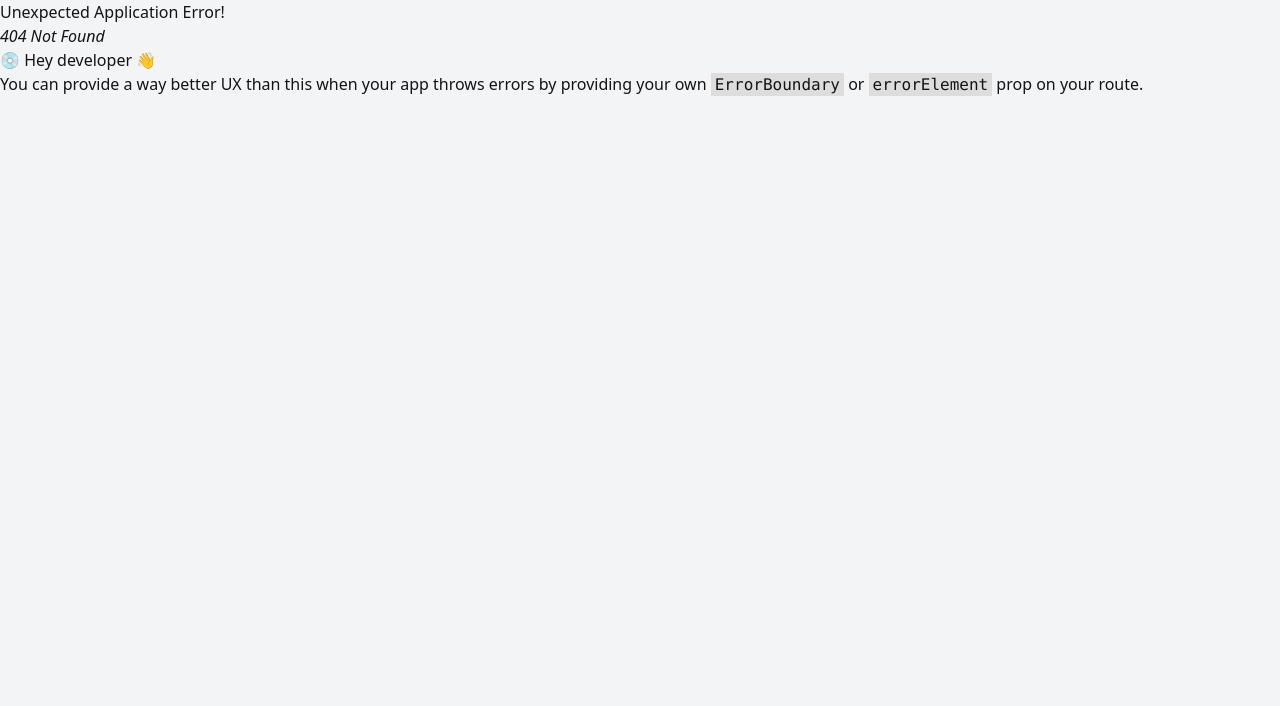
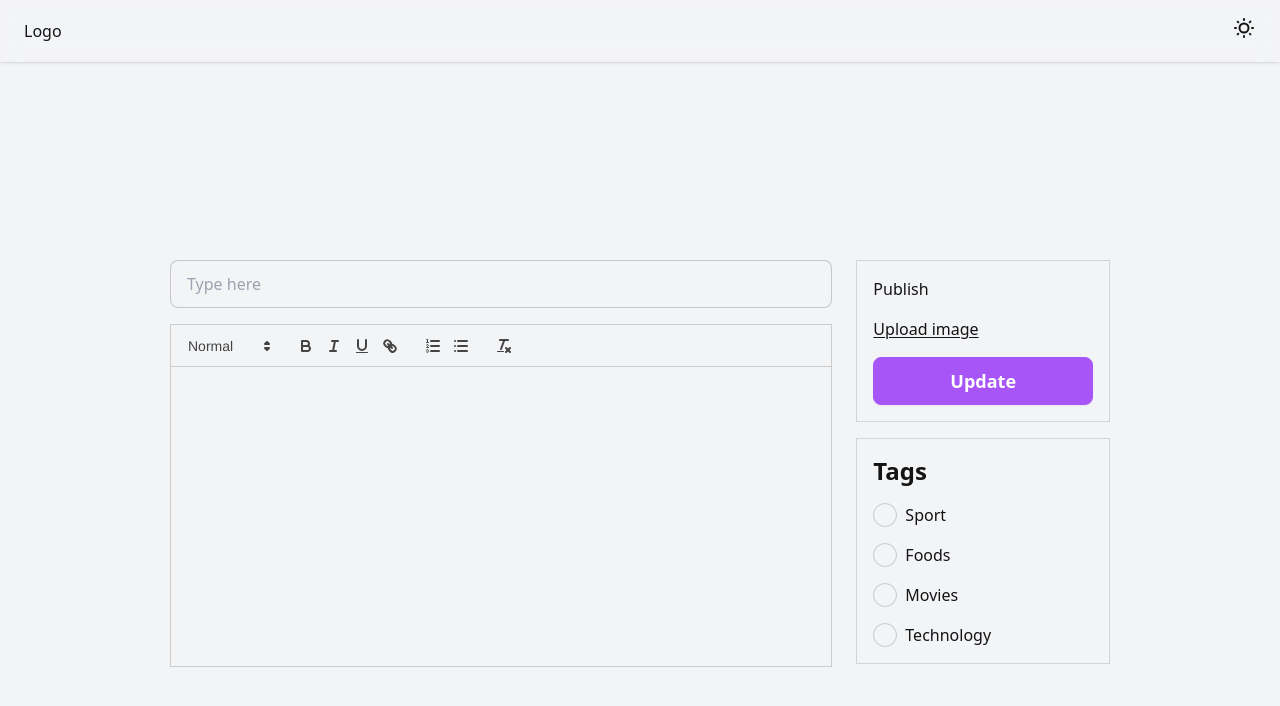
Before and after one commit to sigwaldostepan/project-doscom, a React (Vite) app in the folder frontend/: page /write in a window 1280 px wide. Before the commit this address had no page. Shown: the top 706 px of the page. Built offline with nearby package versions, Linux system fonts and the light colour scheme.

Commit message:
add create post page

```diff
--- a/frontend/package.json
+++ b/frontend/package.json
@@ -13,6 +13,8 @@
     "@tanstack/react-query": "^5.31.0",
     "react": "^18.2.0",
     "react-dom": "^18.2.0",
+    "react-icons": "^5.1.0",
+    "react-quill": "^2.0.0",
     "react-router-dom": "^6.22.3"
   },
   "devDependencies": {
--- /dev/null
+++ b/frontend/src/pages/CreatePost.jsx
@@ -0,0 +1,117 @@
+import { useState } from "react";
+import ReactQuill from "react-quill";
+import "react-quill/dist/quill.snow.css";
+import Button from "../components/Button";
+
+const CreatePost = () => {
+  const [tags, setTags] = useState("");
+  const [value, setValue] = useState("");
+
+  const handleSubmit = (event) => {
+    event.preventDefault();
+
+    console.log(tags);
+  };
+
+  return (
+    <>
+      <main>
+        <div className="h-screen flex items-center justify-center">
+          <div className="w-full flex items-center justify-center">
+            <div className="w-full max-w-[940px] flex gap-6">
+              <div className="w-full max-w-[720px] flex flex-col gap-4">
+                <input
+                  type="text"
+                  placeholder="Type here"
+                  className="input input-bordered"
+                />
+                <ReactQuill
+                  theme="snow"
+                  value={value}
+                  onChange={setValue}
+                  className={`h-[300px] text-info rounded-md`}
+                />
+              </div>
+              <form
+                className="w-[360px] flex flex-col gap-4"
+                onSubmit={(e) => handleSubmit(e)}
+              >
+                <div className="w-full p-4 flex flex-col gap-4 border border-gray-300">
+                  <h2>Publish</h2>
+                  <label
+                    className="underline underline-offset-2 cursor-pointer"
+                    htmlFor="image"
+                  >
+                    Upload image
+                  </label>
+                  <input
+                    type="file"
+                    id="image"
+                    name="tags"
+                    className="hidden"
+                  />
+                  <Button type={"submit"} message={"Update"} />
+                </div>
+                <div className="w-full p-4 flex flex-col gap-4 border border-gray-300">
+                  <h2 className="font-bold text-2xl">Tags</h2>
+                  <div className="flex flex-col gap-4">
+                    <div className="flex items-center gap-2">
+                      <input
+                        value="sport"
+                        type="radio"
+                        id="sport"
+                        name="tags"
+                        className="radio"
+                      />
+                      <label htmlFor="sport" className="text-base">
+                        Sport
+                      </label>
+                    </div>
+                  </div>
+                  <div className="flex items-center gap-2">
+                    <input
+                      value="radio"
+                      type="radio"
+                      id="foods"
+                      name="tags"
+                      className="radio"
+                    />
+                    <label htmlFor="foods" className="text-base">
+                      Foods
+                    </label>
+                  </div>
+                  <div className="flex items-center gap-2">
+                    <input
+                      value="radio"
+                      type="radio"
+                      id="movies"
+                      name="tags"
+                      className="radio"
+                    />
+                    <label htmlFor="movies" className="text-base">
+                      Movies
+                    </label>
+                  </div>
+                  <div className="flex items-center gap-2">
+                    <input
+                      value="technology"
+                      type="radio"
+                      id="technology"
+                      name="tags"
+                      className="radio"
+                    />
+                    <label htmlFor="technology" className="text-base">
+                      Technology
+                    </label>
+                  </div>
+                </div>
+              </form>
+            </div>
+          </div>
+        </div>
+      </main>
+    </>
+  );
+};
+
+export default CreatePost;
--- a/frontend/tailwind.config.js
+++ b/frontend/tailwind.config.js
@@ -13,7 +13,7 @@ export default {
           accent: "#6d28d9",
           neutral: "#DDDDDD",
           "base-100": "#f3f4f6",
-          info: "#ff00ff",
+          info: "#000000",
           success: "#22c55e",
           warning: "#facc15",
           error: "#ef4444",
@@ -24,7 +24,7 @@ export default {
           accent: "#00ffff",
           neutral: "#303030",
           "base-100": "#252525",
-          info: "#7e22ce",
+          info: "#ffffff",
           success: "#eab308",
           warning: "#00ff00",
           error: "#dc2626",
```
Also changed, not shown: frontend/src/App.jsx (+10 -0 lines), 1 other file (tests, documents, lock files or other folders).
